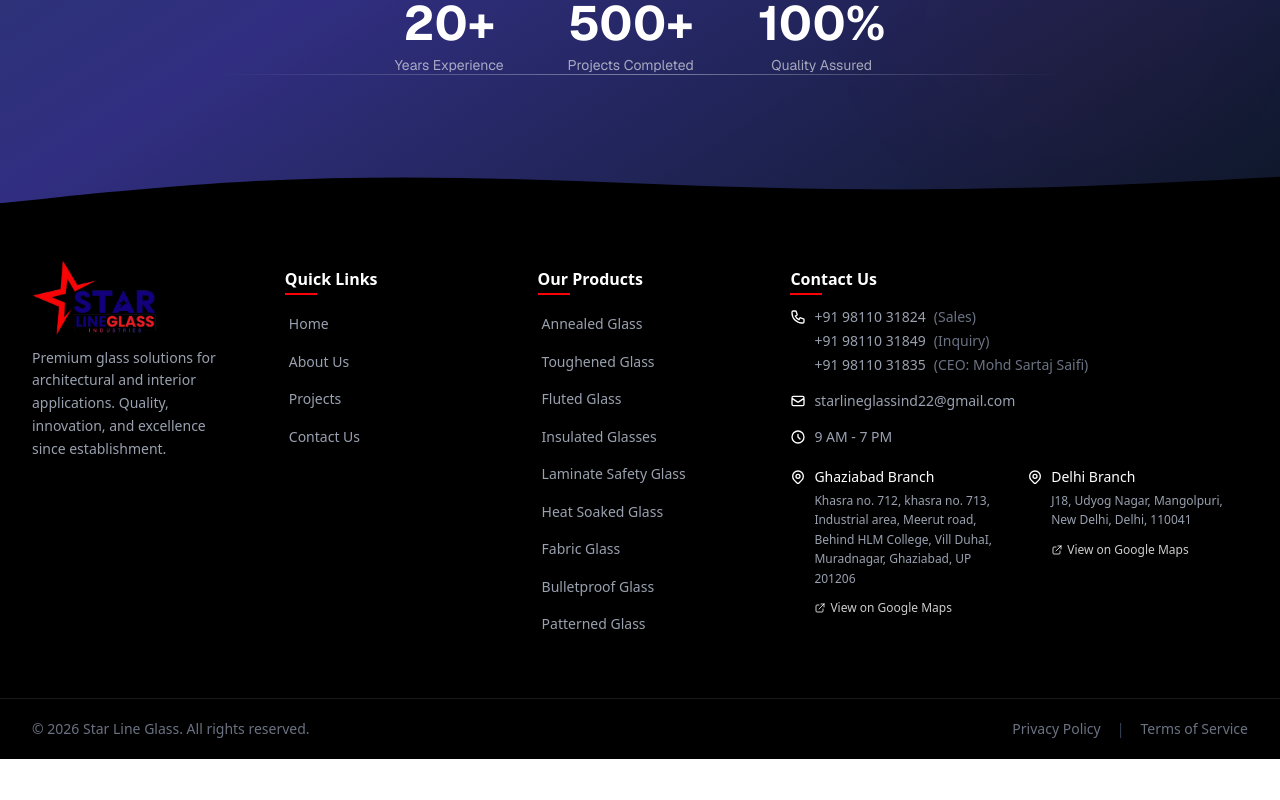
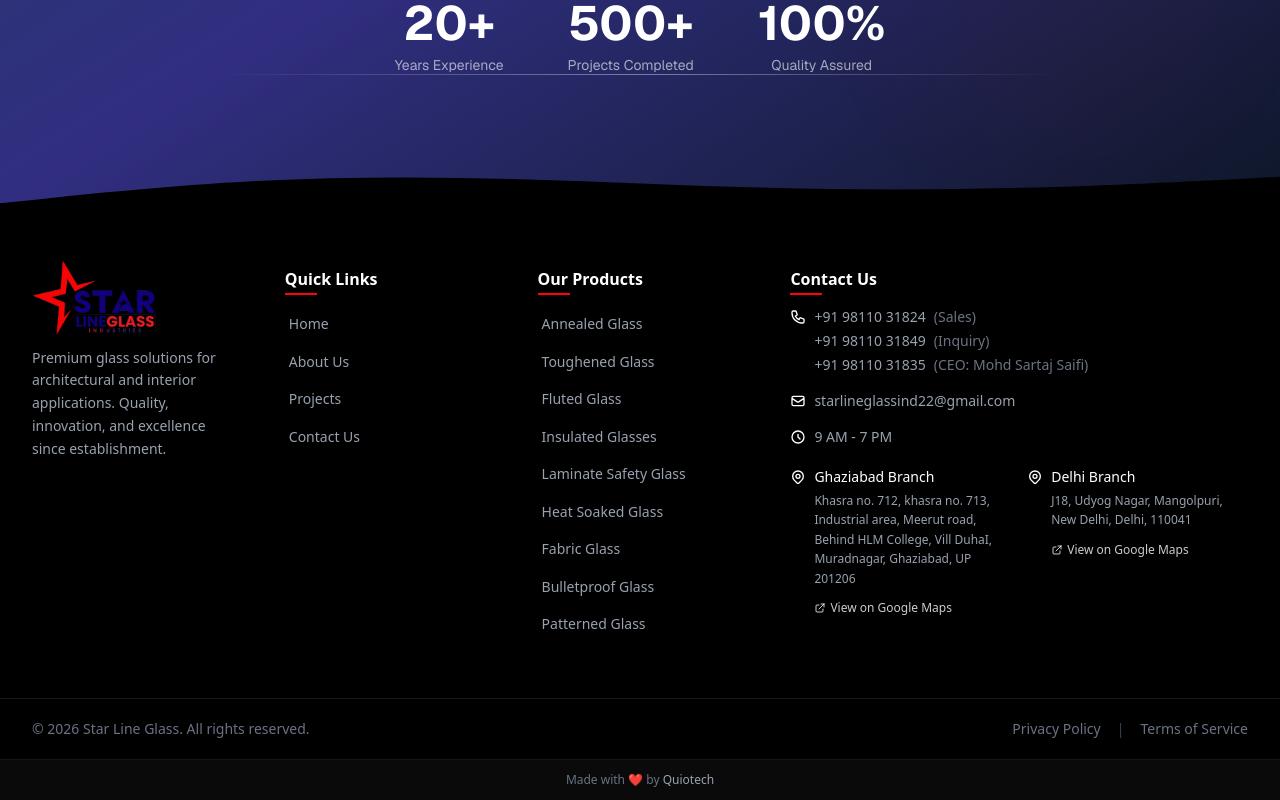
Before and after one commit to quiotechh/star-line-glass, a Next.js app: page / in a window 1280 px wide. Shown: the part 5999-6799 px from the top of the page. Before the commit the page ends 6758 px from the top, so only its background shows below. Built offline with nearby package versions, Linux system fonts and the light colour scheme.

Commit message:
added quiotech in footer

```diff
--- a/src/components/Footer.tsx
+++ b/src/components/Footer.tsx
@@ -322,14 +322,14 @@ export default function Footer() {
             </p>
             <div className="flex items-center gap-4 text-sm">
               <Link
-                href="/privacy-policy"
+                href="/"
                 className="text-gray-500 hover:text-white transition-colors duration-200"
               >
                 Privacy Policy
               </Link>
               <span className="text-gray-700">|</span>
               <Link
-                href="/terms"
+                href="/"
                 className="text-gray-500 hover:text-white transition-colors duration-200"
               >
                 Terms of Service
@@ -338,6 +338,25 @@ export default function Footer() {
           </div>
         </div>
       </div>
+
+      {/* Developer Credit Banner */}
+      <div className="bg-[#0a0a0a] border-t border-white/5">
+        <div className="max-w-7xl mx-auto px-4 sm:px-6 lg:px-8 py-3">
+          <p className="text-center text-xs text-gray-500">
+            Made with{" "}
+            <span className="text-red-500">❤️</span>
+            {" "}by{" "}
+            <a
+              href="https://www.quiotech.com/"
+              target="_blank"
+              rel="noopener noreferrer"
+              className="text-gray-400 hover:text-white font-medium transition-colors duration-200"
+            >
+              Quiotech
+            </a>
+          </p>
+        </div>
+      </div>
     </footer>
   );
 }
```
